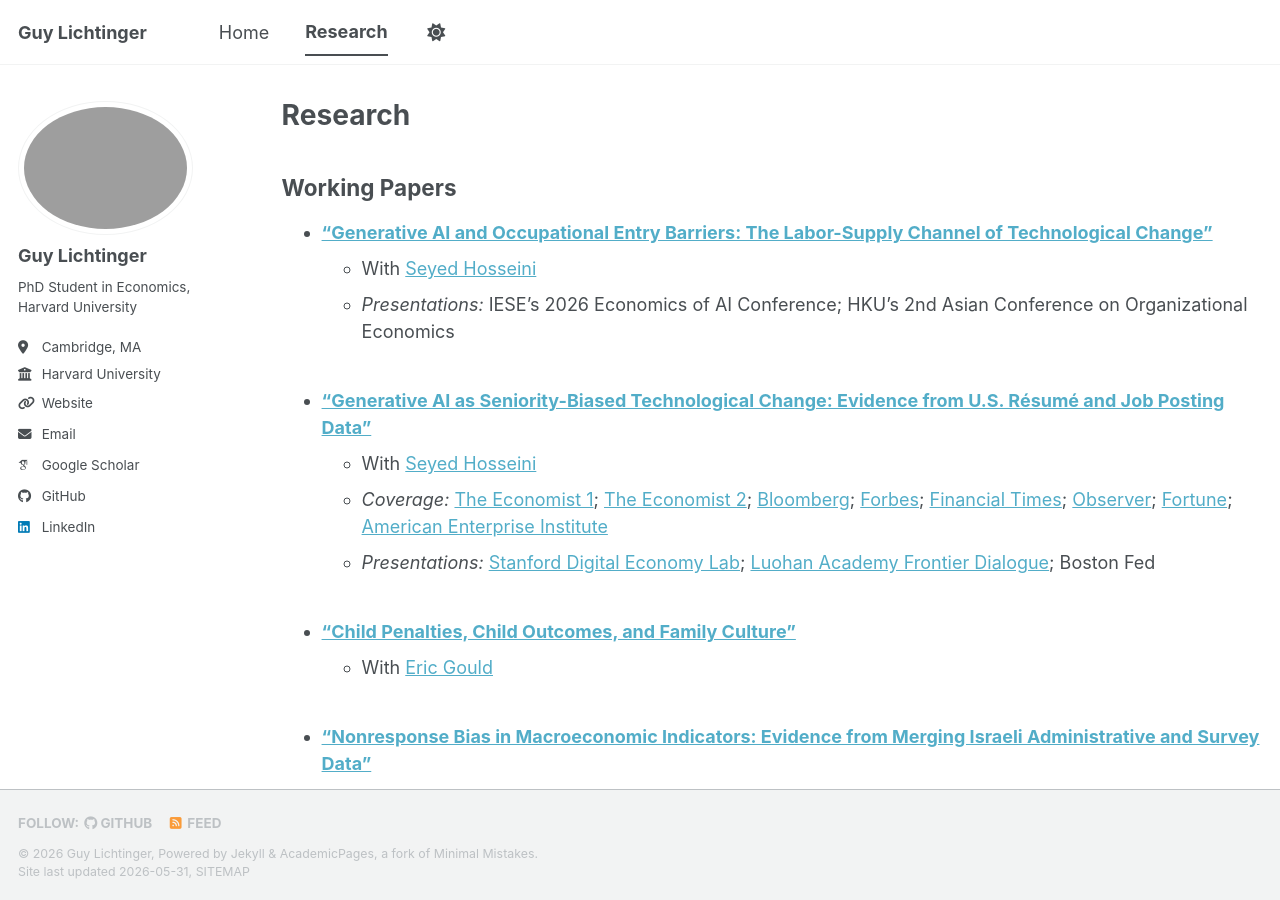
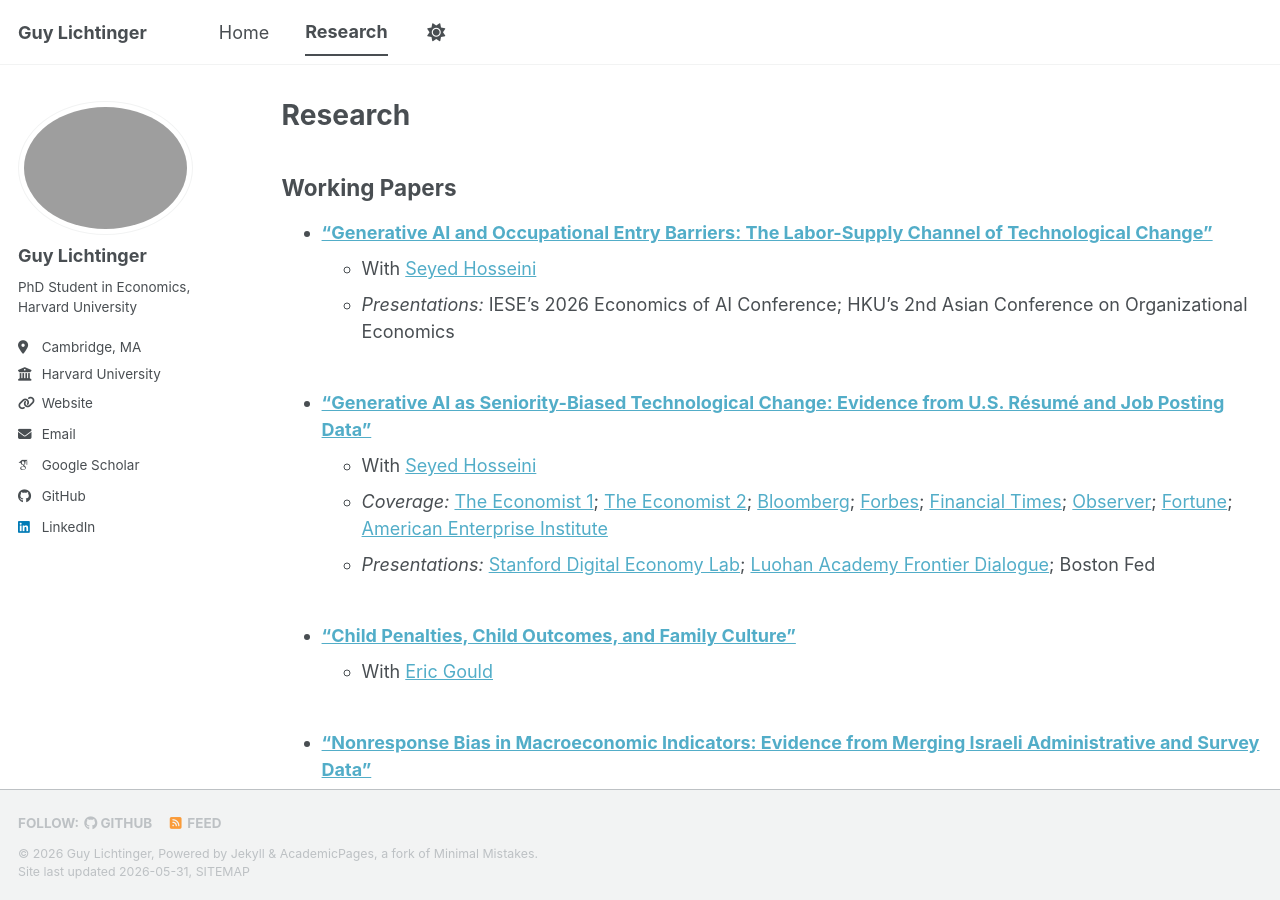
Before and after one commit to guylichtinger/guylichtinger.github.io, a Jekyll site: the page built from _pages/publications.md, in a window 1280 px wide and 900 px high. Built offline with Jekyll 4.4.1, drawn with Linux system fonts in a browser that asks for light colours; some web fonts are replaced; a script bundle is joined from its source files by our own code; library files that are not in the unit come from our copies.

Commit message:
Adjust spacing in publications list
Updated spacing between publication entries in publications.md.

```diff
--- a/_pages/publications.md
+++ b/_pages/publications.md
@@ -11,7 +11,7 @@ author_profile: true
     -  With [Seyed Hosseini](https://sites.google.com/view/mahdi-hosseini/home)
     - *Presentations:* IESE's 2026 Economics of AI Conference; HKU's 2nd Asian Conference on Organizational Economics
 
-<div style="height: 6px;"></div>
+<div style="height: 8px;"></div>
 
 - **["Generative AI as Seniority-Biased Technological Change: Evidence from U.S. Résumé and Job Posting Data"](https://papers.ssrn.com/sol3/papers.cfm?abstract_id=5425555)**
     - With [Seyed Hosseini](https://sites.google.com/view/mahdi-hosseini/home)
@@ -19,14 +19,14 @@ author_profile: true
     - *Presentations:* [Stanford Digital Economy Lab](https://digitaleconomy.stanford.edu/event/seyed-m-hosseini-and-guy-lichtinger-generative-ai-as-seniority-biased-technological-change-evidence-from-u-s-resume-and-job-posting-data/); [Luohan Academy Frontier Dialogue](https://www.luohanacademy.com/en//frdue/1109/); Boston Fed
 
 
-<div style="height: 6px;"></div>
+<div style="height: 8px;"></div>
 
 
 - **["Child Penalties, Child Outcomes, and Family Culture"](https://www.iza.org/publications/dp/17455/child-penalties-child-outcomes-and-family-culture)**
     - With [Eric Gould](https://sites.google.com/site/edgould/home)
 
 
-<div style="height: 6px;"></div>
+<div style="height: 8px;"></div>
 
 
 - **["Nonresponse Bias in Macroeconomic Indicators: Evidence from Merging Israeli Administrative and Survey Data"](https://www.nber.org/papers/w32935)**
```
